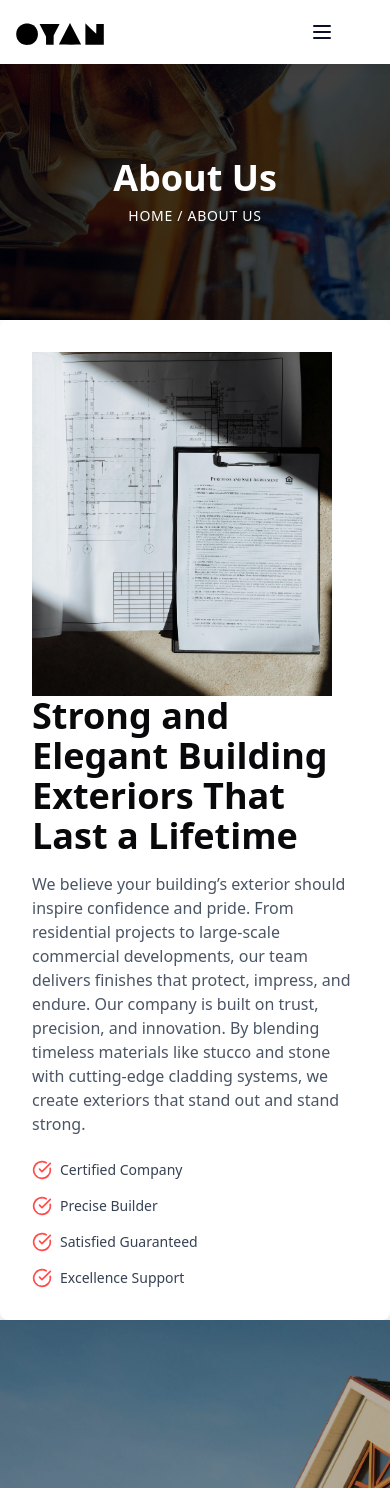
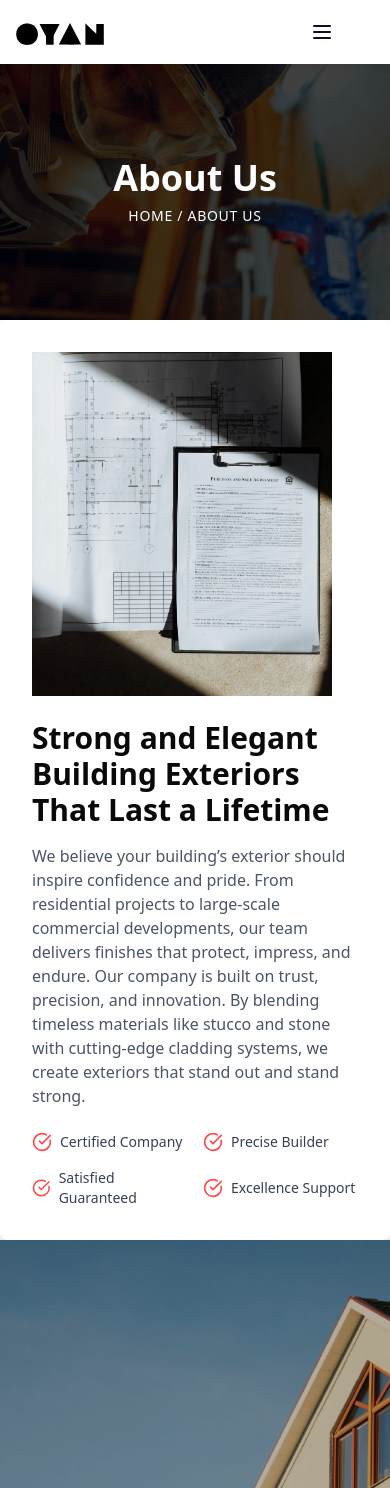
Before and after one commit to oyanweb/apex-const-stucco, a Next.js app: page /about in a window 390 px wide. Shown: the top 1488 px of the page. Built offline with nearby package versions, Linux system fonts and the light colour scheme.

Commit message:
feat:copwriting

```diff
--- a/app/about/page.jsx
+++ b/app/about/page.jsx
@@ -53,7 +53,7 @@ const About = () => {
 
           {/* Right Content */}
           <div>
-            <h2 className="text-4xl font-bold mb-4">
+            <h2 className="text-3xl md:text-4xl font-bold mt-6 mb-4">
             Strong and Elegant Building Exteriors That Last a Lifetime
             </h2>
             <p className="text-gray-600 mb-6">
@@ -63,7 +63,7 @@ const About = () => {
             </p>
 
             {/* Features */}
-            <div className="grid grid-cols-1 sm:grid-cols-2 gap-4 text-sm">
+            <div className="grid grid-cols-1   grid-cols-2 gap-4 text-sm">
               <Feature text="Certified Company" />
               <Feature text="Precise Builder" />
               <Feature text="Satisfied Guaranteed" />
--- a/app/components/Hero.jsx
+++ b/app/components/Hero.jsx
@@ -21,7 +21,7 @@ const Hero = () => {
             Great Experience In Building
           </h4>
           <h1 className="text-4xl lg:text-5xl font-bold leading-tight mb-4 text-white">
-          Building Exteriors That <br /> Define Strength and Style
+          Building Exteriors That <br className="hidden md:flex"/> Define Strength and Style
           </h1>
           <p className="text-gray-100 max-w-md mb-6">
           From stucco and stone to modern cladding, we craft exterior solutions that combine durability, elegance, and lasting value for your home or business.
```
